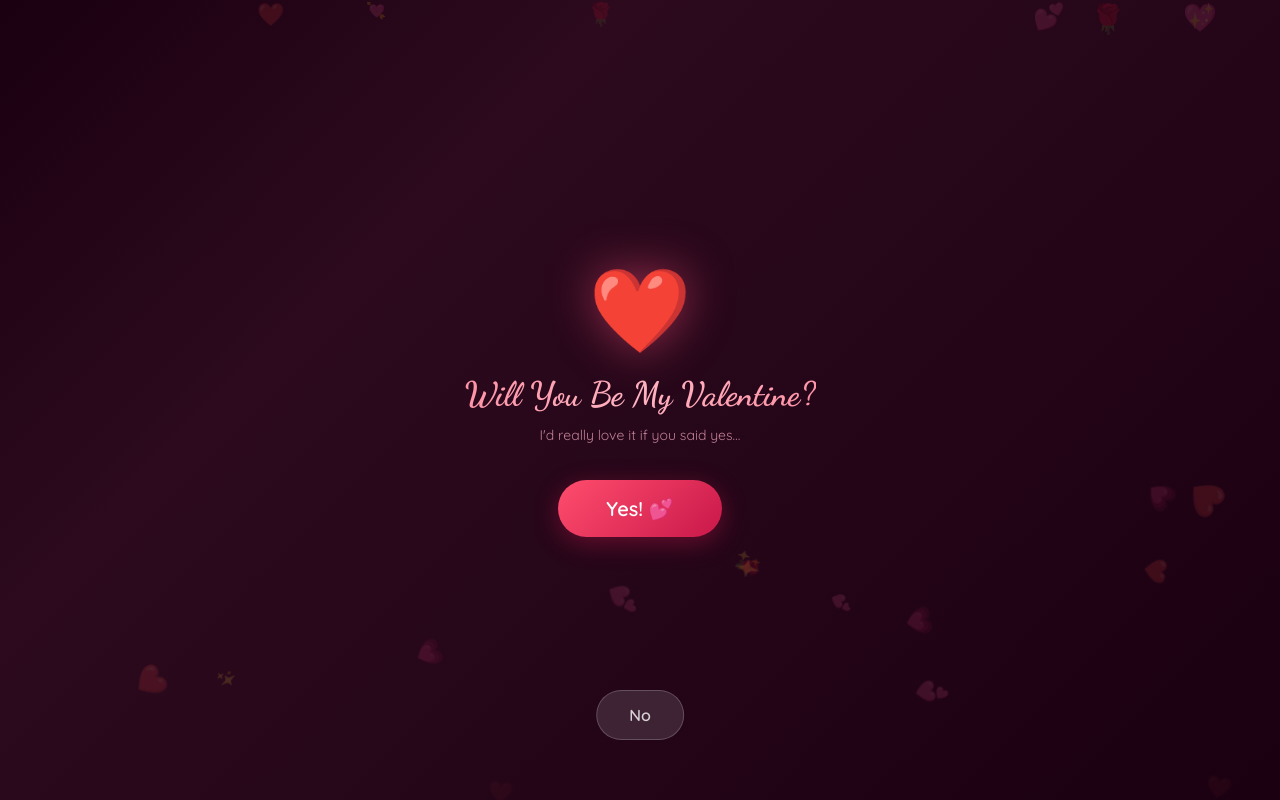
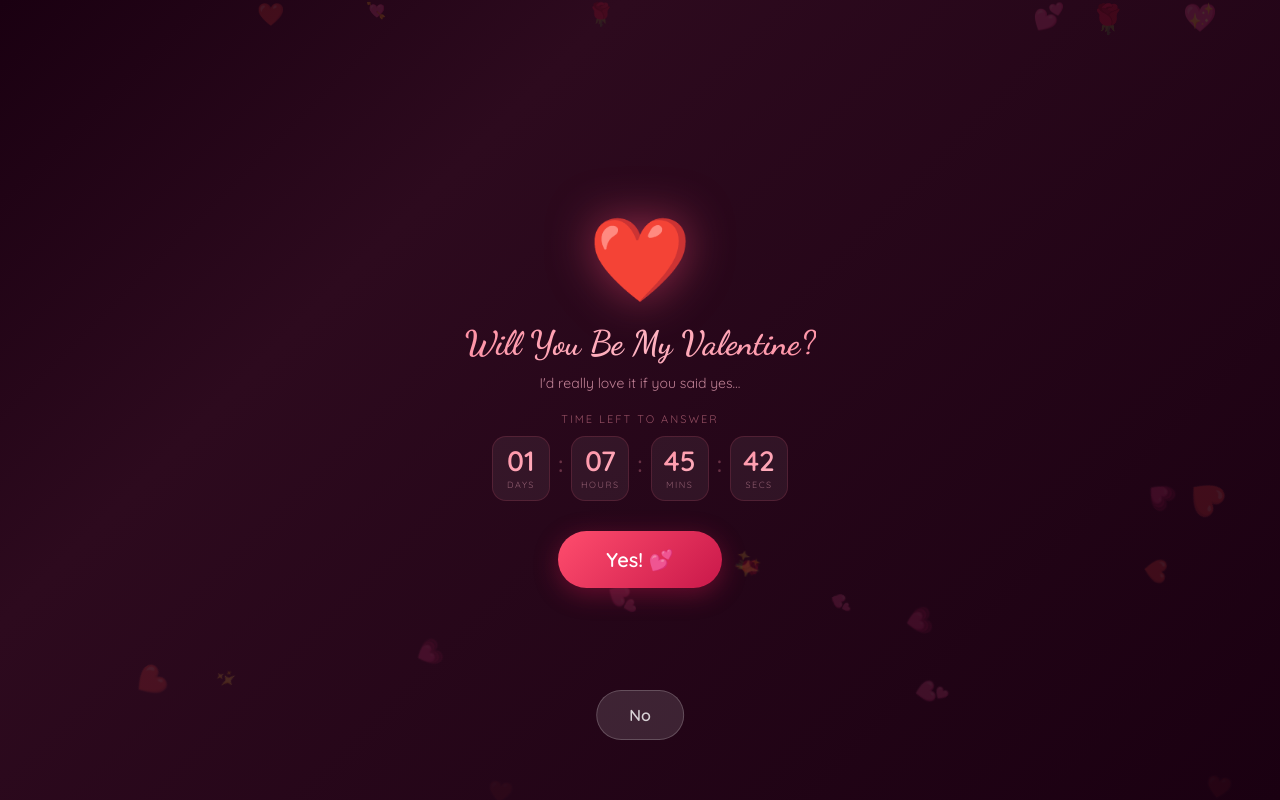
Before and after one commit to jevinjoy06/valentines-website, a plain HTML site: page index.html in a window 1280 px wide. Drawn offline with Linux system fonts and the light colour scheme.

Commit message:
Implement countdown timer for response
Added a countdown timer to the Valentine proposal page.

```diff
--- a/index.html
+++ b/index.html
@@ -51,7 +51,74 @@
     -webkit-background-clip: text; -webkit-text-fill-color: transparent;
     background-clip: text; line-height: 1.3;
   }
-  .subtitle { font-size: 14px; color: rgba(255,180,200,0.7); margin-bottom: 36px; text-align: center; }
+  .subtitle { font-size: 14px; color: rgba(255,180,200,0.7); margin-bottom: 20px; text-align: center; }
+
+  /* Countdown timer */
+  .timer-wrap {
+    margin-bottom: 30px;
+    text-align: center;
+  }
+  .timer-label {
+    font-size: 11px;
+    text-transform: uppercase;
+    letter-spacing: 2px;
+    color: rgba(255,150,170,0.5);
+    margin-bottom: 10px;
+  }
+  .timer {
+    display: flex;
+    gap: 8px;
+    justify-content: center;
+    align-items: center;
+  }
+  .timer-block {
+    background: rgba(255,255,255,0.06);
+    border: 1px solid rgba(255,100,130,0.15);
+    border-radius: 14px;
+    padding: 10px 6px;
+    min-width: 58px;
+    text-align: center;
+  }
+  .timer-num {
+    font-size: 28px;
+    font-weight: 700;
+    font-family: 'Quicksand', sans-serif;
+    background: linear-gradient(135deg, #ff8fa3, #ffb3c1);
+    -webkit-background-clip: text; -webkit-text-fill-color: transparent;
+    background-clip: text;
+    line-height: 1;
+  }
+  .timer-unit {
+    font-size: 9px;
+    text-transform: uppercase;
+    letter-spacing: 1.5px;
+    color: rgba(255,180,200,0.45);
+    margin-top: 4px;
+  }
+  .timer-colon {
+    font-size: 22px;
+    color: rgba(255,150,170,0.3);
+    font-weight: 700;
+    margin-top: -10px;
+  }
+  .timer-expired {
+    font-size: 16px;
+    color: #ff4d6d;
+    font-weight: 600;
+    animation: pulse 1s ease-in-out infinite;
+  }
+  @keyframes pulse {
+    0%,100% { opacity: 1; } 50% { opacity: 0.5; }
+  }
+  .timer-urgent .timer-num {
+    background: linear-gradient(135deg, #ff4d6d, #ff1744);
+    -webkit-background-clip: text; -webkit-text-fill-color: transparent;
+    background-clip: text;
+  }
+  .timer-urgent .timer-block {
+    border-color: rgba(255,50,70,0.3);
+    background: rgba(255,50,70,0.08);
+  }
 
   .btn-yes {
     background: linear-gradient(135deg, #ff4d6d, #c9184a); color: #fff; border: none;
@@ -76,7 +143,6 @@
     left: 50%; bottom: 60px; top: auto;
     transform: translateX(-50%);
   }
-
   .btn-no.moving {
     transform: none;
     bottom: auto;
@@ -120,6 +186,32 @@
     <div class="big-heart">❤️</div>
     <h1 class="question">Will You Be My Valentine?</h1>
     <p class="subtitle">I'd really love it if you said yes…</p>
+
+    <div class="timer-wrap" id="timerWrap">
+      <div class="timer-label">Time left to answer</div>
+      <div class="timer" id="timer">
+        <div class="timer-block">
+          <div class="timer-num" id="days">--</div>
+          <div class="timer-unit">Days</div>
+        </div>
+        <div class="timer-colon">:</div>
+        <div class="timer-block">
+          <div class="timer-num" id="hours">--</div>
+          <div class="timer-unit">Hours</div>
+        </div>
+        <div class="timer-colon">:</div>
+        <div class="timer-block">
+          <div class="timer-num" id="mins">--</div>
+          <div class="timer-unit">Mins</div>
+        </div>
+        <div class="timer-colon">:</div>
+        <div class="timer-block">
+          <div class="timer-num" id="secs">--</div>
+          <div class="timer-unit">Secs</div>
+        </div>
+      </div>
+    </div>
+
     <button class="btn-yes" id="btnYes">Yes! 💕</button>
   </div>
 
@@ -134,6 +226,48 @@
 
 <script>
 (function() {
+  // ---- COUNTDOWN TIMER ----
+  // Feb 14 at midnight (local time)
+  var deadline = new Date('2026-02-14T00:00:00').getTime();
+
+  var daysEl = document.getElementById('days');
+  var hoursEl = document.getElementById('hours');
+  var minsEl = document.getElementById('mins');
+  var secsEl = document.getElementById('secs');
+  var timerEl = document.getElementById('timer');
+  var timerWrap = document.getElementById('timerWrap');
+
+  function pad(n) { return n < 10 ? '0' + n : n; }
+
+  function updateTimer() {
+    var now = Date.now();
+    var diff = deadline - now;
+
+    if (diff <= 0) {
+      timerEl.innerHTML = '<div class="timer-expired">⏰ Time\'s up! Quick, say yes!</div>';
+      return;
+    }
+
+    var d = Math.floor(diff / (1000 * 60 * 60 * 24));
+    var h = Math.floor((diff % (1000 * 60 * 60 * 24)) / (1000 * 60 * 60));
+    var m = Math.floor((diff % (1000 * 60 * 60)) / (1000 * 60));
+    var s = Math.floor((diff % (1000 * 60)) / 1000);
+
+    daysEl.textContent = pad(d);
+    hoursEl.textContent = pad(h);
+    minsEl.textContent = pad(m);
+    secsEl.textContent = pad(s);
+
+    // Turn red when under 1 hour
+    if (diff < 1000 * 60 * 60) {
+      timerEl.classList.add('timer-urgent');
+    }
+  }
+
+  updateTimer();
+  setInterval(updateTimer, 1000);
+
+  // ---- FLOATING HEARTS ----
   var bg = document.getElementById('heartsBg');
   var emojis = ['💕','❤️','💗','💖','💘','✨','🌹'];
   for (var i = 0; i < 20; i++) {
@@ -147,6 +281,7 @@
     bg.appendChild(el);
   }
 
+  // ---- BUTTONS ----
   var btnYes = document.getElementById('btnYes');
   var btnNo = document.getElementById('btnNo');
   var askScreen = document.getElementById('askScreen');
@@ -166,7 +301,6 @@
   }
 
   function moveNo() {
-    // Switch to absolute positioning mode after first dodge
     btnNo.classList.add('moving');
 
     var screenW = window.innerWidth;
@@ -189,10 +323,8 @@
       newLeft = safeLeft + Math.random() * (maxLeft - safeLeft);
       newTop = safeTop + Math.random() * (maxTop - safeTop);
       noRect = {
-        left: newLeft,
-        top: newTop,
-        right: newLeft + noW,
-        bottom: newTop + noH
+        left: newLeft, top: newTop,
+        right: newLeft + noW, bottom: newTop + noH
       };
       attempts++;
     } while (rectsOverlap(noRect, yesRect, 24) && attempts < 100);
```
